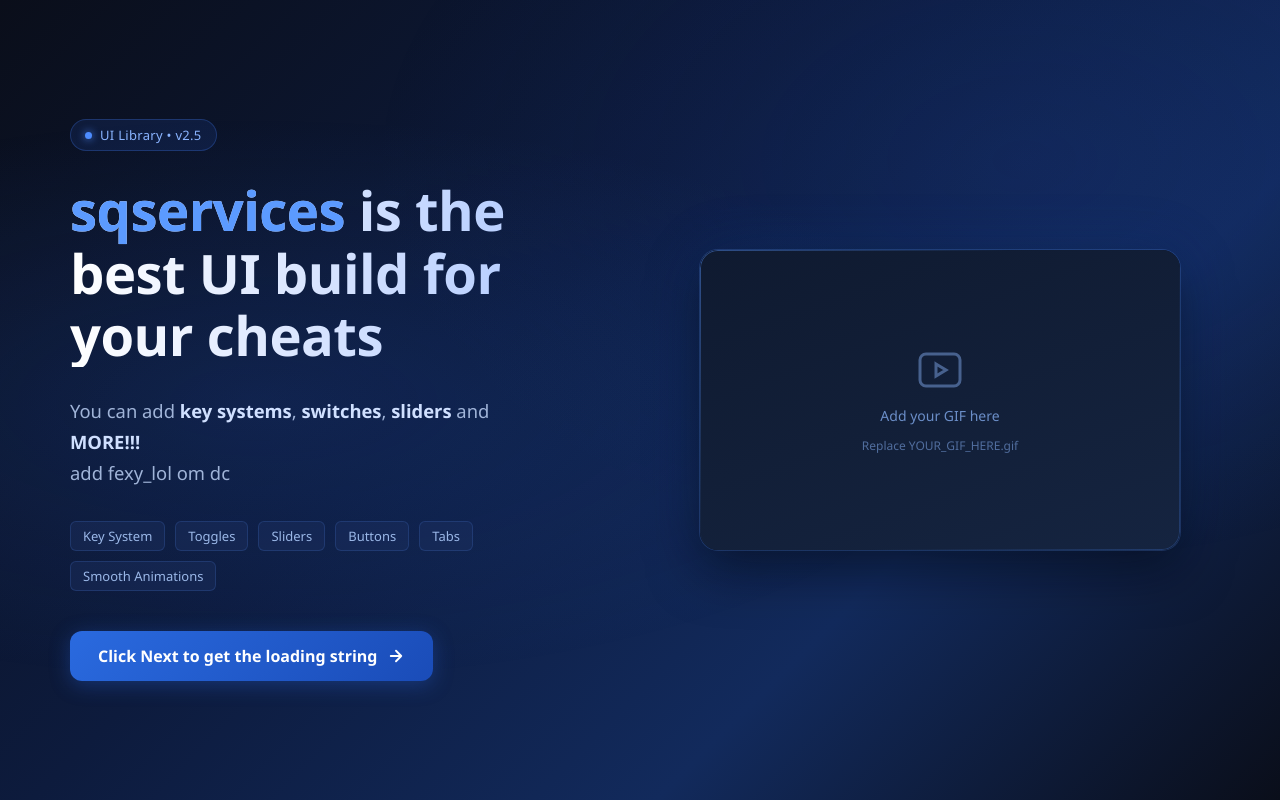
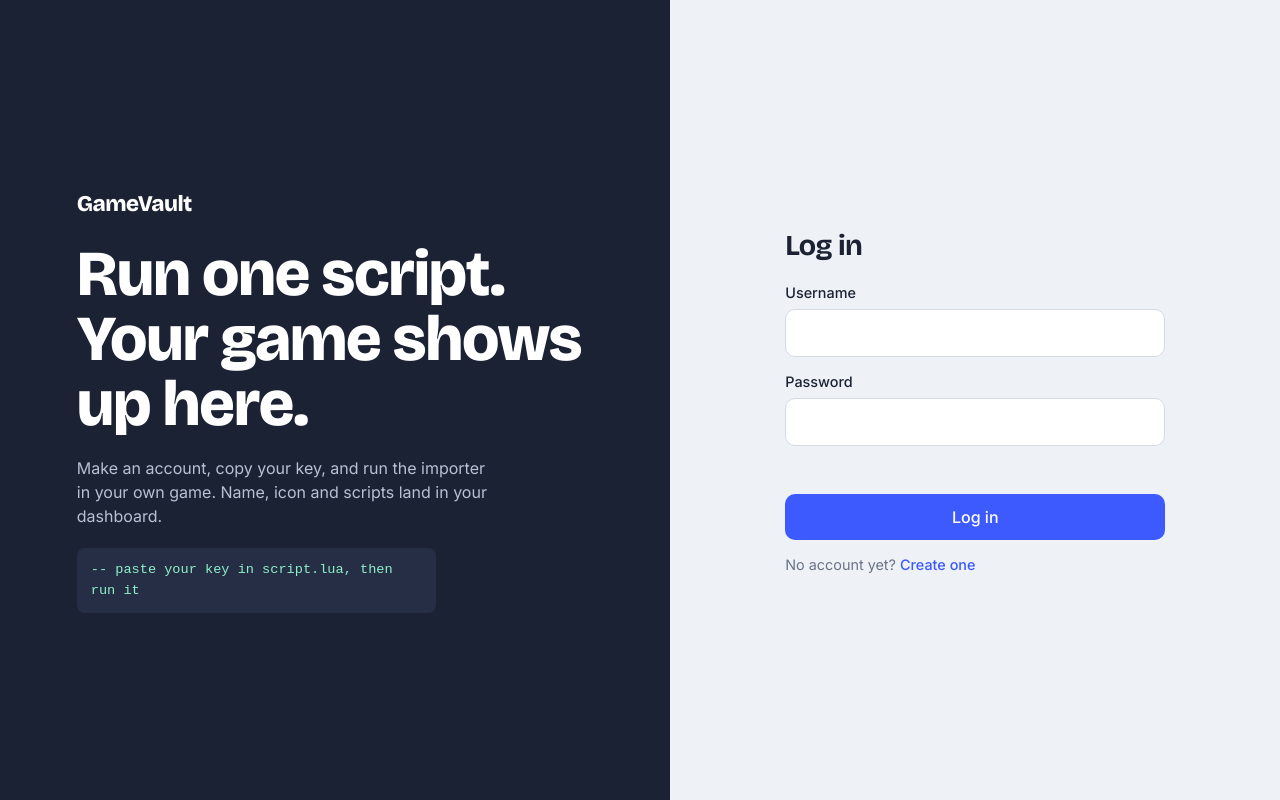
Before and after one commit to 333shop/sqservices.me, a plain HTML site: page index.html in a window 1280 px wide. Drawn offline with nearby package versions, Linux system fonts and the light colour scheme.

Commit message:
Update index.html

```diff
--- a/index.html
+++ b/index.html
@@ -1,316 +1,164 @@
 
 <html lang="en">
 <head>
-    <meta charset="UTF-8">
-    <meta name="viewport" content="width=device-width, initial-scale=1.0">
-    <title>sqservices — Best UI for Your Cheats</title>
-    <style>
-        * {
-            margin: 0;
-            padding: 0;
-            box-sizing: border-box;
-        }
-
-        body {
-            min-height: 100vh;
-            font-family: 'Segoe UI', system-ui, -apple-system, sans-serif;
-            background: linear-gradient(135deg, #0a0e1a 0%, #0d1b3d 40%, #122a5c 70%, #0a0e1a 100%);
-            color: #e0e8ff;
-            overflow-x: hidden;
-            display: flex;
-            align-items: center;
-            justify-content: center;
-        }
-
-        body::before {
-            content: '';
-            position: fixed;
-            inset: 0;
-            background: radial-gradient(ellipse at 20% 50%, rgba(40, 100, 220, 0.15) 0%, transparent 50%),
-                        radial-gradient(ellipse at 80% 20%, rgba(30, 70, 180, 0.12) 0%, transparent 45%);
-            pointer-events: none;
-            z-index: 0;
-        }
-
-        .container {
-            position: relative;
-            z-index: 1;
-            width: 100%;
-            max-width: 1200px;
-            padding: 40px 30px;
-            display: grid;
-            grid-template-columns: 1fr 1fr;
-            gap: 60px;
-            align-items: center;
-        }
-
-        /* LEFT SIDE */
-        .left {
-            display: flex;
-            flex-direction: column;
-            gap: 28px;
-        }
-
-        .badge {
-            display: inline-flex;
-            align-items: center;
-            gap: 8px;
-            background: rgba(40, 90, 200, 0.15);
-            border: 1px solid rgba(70, 130, 255, 0.25);
-            color: #8ab4ff;
-            font-size: 13px;
-            font-weight: 500;
-            padding: 6px 14px;
-            border-radius: 50px;
-            width: fit-content;
-            letter-spacing: 0.3px;
-        }
-
-        .badge::before {
-            content: '';
-            width: 7px;
-            height: 7px;
-            background: #4d8cff;
-            border-radius: 50%;
-            box-shadow: 0 0 8px #4d8cff;
-        }
-
-        h1 {
-            font-size: clamp(2.4rem, 4.5vw, 3.4rem);
-            font-weight: 700;
-            line-height: 1.15;
-            letter-spacing: -0.5px;
-            background: linear-gradient(90deg, #ffffff 0%, #a8c4ff 100%);
-            -webkit-background-clip: text;
-            -webkit-text-fill-color: transparent;
-            background-clip: text;
-        }
-
-        h1 span {
-            color: #5b9aff;
-            -webkit-text-fill-color: #5b9aff;
-        }
-
-        .desc {
-            font-size: 1.15rem;
-            line-height: 1.7;
-            color: #a0b4d8;
-            max-width: 480px;
-        }
-
-        .desc strong {
-            color: #d0e0ff;
-            font-weight: 600;
-        }
-
-        .features {
-            display: flex;
-            flex-wrap: wrap;
-            gap: 10px;
-            margin-top: 4px;
-        }
-
-        .feature-tag {
-            background: rgba(30, 50, 100, 0.4);
-            border: 1px solid rgba(60, 100, 180, 0.3);
-            color: #9bb8e8;
-            font-size: 13px;
-            padding: 5px 12px;
-            border-radius: 6px;
-        }
-
-        .btn-next {
-            margin-top: 12px;
-            display: inline-flex;
-            align-items: center;
-            gap: 10px;
-            background: linear-gradient(135deg, #2a6adf 0%, #1a4cb8 100%);
-            color: white;
-            font-size: 16px;
-            font-weight: 600;
-            padding: 14px 28px;
-            border: none;
-            border-radius: 12px;
-            cursor: pointer;
-            transition: all 0.25s ease;
-            box-shadow: 0 4px 20px rgba(40, 100, 220, 0.35);
-            text-decoration: none;
-            width: fit-content;
-        }
-
-        .btn-next:hover {
-            transform: translateY(-2px);
-            box-shadow: 0 8px 28px rgba(40, 100, 220, 0.5);
-            background: linear-gradient(135deg, #3a7aef 0%, #2558c8 100%);
-        }
-
-        .btn-next:active {
-            transform: translateY(0);
-        }
-
-        .btn-next svg {
-            width: 18px;
-            height: 18px;
-            transition: transform 0.25s ease;
-        }
-
-        .btn-next:hover svg {
-            transform: translateX(4px);
-        }
-
-        /* RIGHT SIDE - GIF PREVIEW */
-        .right {
-            display: flex;
-            justify-content: center;
-            align-items: center;
-        }
-
-        .preview-wrapper {
-            position: relative;
-            width: 100%;
-            max-width: 480px;
-            aspect-ratio: 16 / 10;
-            border-radius: 18px;
-            overflow: hidden;
-            background: #0c1428;
-            box-shadow:
-                0 0 0 1px rgba(80, 130, 220, 0.25),
-                0 20px 50px rgba(0, 0, 0, 0.5),
-                0 0 60px rgba(40, 100, 220, 0.15);
-        }
-
-        /* smooth gradient border */
-        .preview-wrapper::before {
-            content: '';
-            position: absolute;
-            inset: 0;
-            border-radius: 18px;
-            padding: 1px;
-            background: linear-gradient(135deg, rgba(90, 150, 255, 0.45), transparent 40%, transparent 60%, rgba(60, 110, 200, 0.35));
-            -webkit-mask: linear-gradient(#fff 0 0) content-box, linear-gradient(#fff 0 0);
-            -webkit-mask-composite: xor;
-            mask-composite: exclude;
-            pointer-events: none;
-            z-index: 2;
-        }
-
-        .preview-wrapper img {
-            width: 100%;
-            height: 100%;
-            object-fit: cover;
-            display: block;
-            border-radius: 18px;
-        }
-
-        /* placeholder shown only if GIF fails to load */
-        .preview-placeholder {
-            position: absolute;
-            inset: 0;
-            display: flex;
-            flex-direction: column;
-            align-items: center;
-            justify-content: center;
-            gap: 12px;
-            background: linear-gradient(160deg, #0f1a30 0%, #152440 100%);
-            color: #6b8ec8;
-            font-size: 14px;
-            z-index: 1;
-        }
-
-        .preview-placeholder svg {
-            width: 48px;
-            height: 48px;
-            opacity: 0.6;
-        }
-
-        /* responsive */
-        @media (max-width: 900px) {
-            .container {
-                grid-template-columns: 1fr;
-                gap: 50px;
-                text-align: center;
-            }
-
-            .left {
-                align-items: center;
-            }
-
-            .desc {
-                max-width: 100%;
-            }
-
-            .badge {
-                margin: 0 auto;
-            }
-
-            .features {
-                justify-content: center;
-            }
-
-            .btn-next {
-                margin: 12px auto 0;
-            }
-        }
-    </style>
+<meta charset="UTF-8">
+<meta name="viewport" content="width=device-width, initial-scale=1">
+<title>sqservices.me</title>
+<link href="https://fonts.googleapis.com/css2?family=Bricolage+Grotesque:wght@500;700;800&family=Inter:wght@400;500&display=swap" rel="stylesheet">
+<style>
+:root{--paper:#EEF1F6;--card:#fff;--ink:#1B2233;--mute:#6A7488;--rule:#D5DBE6;--accent:#3D5AFE;--ok:#16A57A;--bad:#D8344A;--code:#141A2B}
+*{box-sizing:border-box;margin:0}
+body{background:var(--paper);color:var(--ink);font:400 16px/1.5 Inter,system-ui,sans-serif;min-height:100vh}
+h1,h2,h3,.brand{font-family:"Bricolage Grotesque",Inter,sans-serif;letter-spacing:-.02em}
+button,input{font:inherit}
+:focus-visible{outline:3px solid var(--accent);outline-offset:2px}
+.hidden{display:none!important}
+header{display:flex;justify-content:space-between;align-items:center;padding:16px 5vw;border-bottom:1px solid var(--rule);background:var(--card)}
+.brand{font-weight:800;font-size:1.4rem}
+.btn{background:var(--accent);color:#fff;border:0;border-radius:10px;padding:11px 18px;font-weight:500;cursor:pointer}
+.btn.ghost{background:transparent;color:var(--ink);border:1px solid var(--rule)}
+.btn:hover{filter:brightness(1.08)}
+/* auth */
+#auth{display:grid;grid-template-columns:1.1fr 1fr;min-height:100vh}
+.pitch{background:var(--ink);color:#fff;padding:10vh 6vw;display:flex;flex-direction:column;justify-content:center;gap:20px}
+.pitch h1{font-size:clamp(2.4rem,5vw,4rem);line-height:1.02;font-weight:800}
+.pitch p{color:#B8C0D4;max-width:42ch}
+.pitch code{background:#262E45;padding:12px 14px;border-radius:8px;font-size:.85rem;color:#8EF0C8;display:block;max-width:44ch}
+.formwrap{display:flex;align-items:center;justify-content:center;padding:32px}
+form{width:100%;max-width:380px;display:flex;flex-direction:column;gap:14px}
+form h2{font-size:1.8rem}
+label{font-weight:500;font-size:.9rem;display:flex;flex-direction:column;gap:6px}
+input{padding:12px 14px;border:1px solid var(--rule);border-radius:10px;background:var(--card)}
+.err{color:var(--bad);min-height:1.4em;font-size:.9rem}
+.switch{color:var(--mute);font-size:.9rem}
+.switch a{color:var(--accent);cursor:pointer;font-weight:500}
+/* dashboard */
+main{padding:32px 5vw;max-width:1200px;margin:auto}
+.keybox{background:var(--card);border:1px solid var(--rule);border-radius:14px;padding:16px 18px;margin:16px 0 32px;display:flex;gap:12px;align-items:center;flex-wrap:wrap}
+.keybox code{background:var(--paper);padding:8px 12px;border-radius:8px;flex:1;min-width:200px;overflow-x:auto;white-space:nowrap}
+.grid{display:grid;grid-template-columns:repeat(auto-fill,minmax(210px,1fr));gap:20px}
+.game{background:var(--card);border:1px solid var(--rule);border-radius:14px;overflow:hidden;cursor:pointer;text-align:left;padding:0;transition:transform .15s,border-color .15s}
+.game:hover{transform:translateY(-3px);border-color:var(--accent)}
+.game img,.game .noimg{width:100%;aspect-ratio:1;object-fit:cover;background:#DDE3EE;display:block}
+.game div.meta{padding:12px 14px}
+.game b{display:block;font-family:"Bricolage Grotesque";font-size:1.05rem}
+.game span{color:var(--mute);font-size:.85rem}
+.empty{border:2px dashed var(--rule);border-radius:14px;padding:48px;text-align:center;color:var(--mute)}
+/* file viewer */
+.viewer{display:grid;grid-template-columns:300px 1fr;gap:20px;margin-top:20px}
+.files{background:var(--card);border:1px solid var(--rule);border-radius:14px;max-height:70vh;overflow:auto;padding:8px}
+.files button{display:block;width:100%;text-align:left;background:none;border:0;padding:8px 10px;border-radius:8px;cursor:pointer;font-size:.85rem;word-break:break-all}
+.files button:hover,.files button.on{background:#E3E8FF;color:var(--accent)}
+pre{background:var(--code);color:#D7E0FF;border-radius:14px;padding:18px;overflow:auto;max-height:70vh;font:13px/1.55 ui-monospace,Menlo,Consolas,monospace;white-space:pre}
+.head{display:flex;gap:16px;align-items:center}
+.head img{width:72px;height:72px;border-radius:14px;object-fit:cover}
+@media(max-width:800px){#auth{grid-template-columns:1fr}.pitch{padding:40px 24px}.viewer{grid-template-columns:1fr}}
+@media(prefers-reduced-motion:reduce){*{transition:none!important}}
+</style>
 </head>
 <body>
-    <div class="container">
-        <!-- LEFT -->
-        <div class="left">
-            <div class="badge">UI Library • v2.5</div>
 
-            <h1>
-                <span>sqservices</span> is the best UI build for your cheats
-            </h1>
+<section id="auth">
+  <div class="pitch">
+    <div class="brand">GameVault</div>
+    <h1>Run one script. Your game shows up here.</h1>
+    <p>Make an account, copy your key, and run the importer in your own game. Name, icon and scripts land in your dashboard.</p>
+    <code>-- paste your key in script.lua, then run it</code>
+  </div>
+  <div class="formwrap">
+    <form id="authForm">
+      <h2 id="authTitle">Log in</h2>
+      <label>Username<input id="u" autocomplete="username" required></label>
+      <label>Password<input id="p" type="password" autocomplete="current-password" required></label>
+      <div class="err" id="err" role="alert"></div>
+      <button class="btn" id="authBtn">Log in</button>
+      <p class="switch"><span id="swText">No account yet?</span> <a id="swLink" tabindex="0">Create one</a></p>
+    </form>
+  </div>
+</section>
 
-            <p class="desc">
-                You can add <strong>key systems</strong>, <strong>switches</strong>, <strong>sliders</strong> and <strong>MORE!!!</strong><br>
-                add fexy_lol om dc
-            </p>
+<section id="app" class="hidden">
+  <header><div class="brand">GameVault</div><div><span id="who" style="margin-right:12px;color:var(--mute)"></span><button class="btn ghost" id="logout">Log out</button></div></header>
+  <main>
+    <div id="listView">
+      <h2>Your games</h2>
+      <div class="keybox"><b>Your API key</b><code id="key"></code><button class="btn ghost" id="copy">Copy key</button></div>
+      <div class="grid" id="grid"></div>
+    </div>
+    <div id="gameView" class="hidden">
+      <button class="btn ghost" id="back">Back to games</button>
+      <div class="head" style="margin-top:20px"><img id="gImg" alt=""><h2 id="gName"></h2></div>
+      <div class="viewer"><div class="files" id="files"></div><pre id="code">Select a file</pre></div>
+    </div>
+  </main>
+</section>
 
-            <div class="features">
-                <span class="feature-tag">Key System</span>
-                <span class="feature-tag">Toggles</span>
-                <span class="feature-tag">Sliders</span>
-                <span class="feature-tag">Buttons</span>
-                <span class="feature-tag">Tabs</span>
-                <span class="feature-tag">Smooth Animations</span>
-            </div>
+<script>
+const $ = id => document.getElementById(id);
+let mode = "login", token = localStorage.getItem("gv_token");
 
-            <a href="docs.html" class="btn-next">
-                Click Next to get the loading string
-                <svg viewBox="0 0 24 24" fill="none" stroke="currentColor" stroke-width="2.5" stroke-linecap="round" stroke-linejoin="round">
-                    <path d="M5 12h14M12 5l7 7-7 7"/>
-                </svg>
-            </a>
-        </div>
+const api = async (url, opts = {}) => {
+  const r = await fetch(url, { ...opts, headers: { "Content-Type": "application/json", Authorization: "Bearer " + token } });
+  const d = await r.json();
+  if (!r.ok) throw new Error(d.error || "Something went wrong.");
+  return d;
+};
 
-        <!-- RIGHT - GIF PREVIEW -->
-        <div class="right">
-            <div class="preview-wrapper">
-                <!--
-                    PUT YOUR GIF HERE
-                    Example: src="preview.gif"
-                    or a full URL: src="https://i.imgur.com/yourgif.gif"
-                -->
-                <img
-                    src="preview.gif"
-                    alt="UI Preview"
-                    onerror="this.style.display='none'; document.getElementById('placeholder').style.display='flex';"
-                    onload="document.getElementById('placeholder').style.display='none';"
-                >
+function setMode(m) {
+  mode = m;
+  const login = m === "login";
+  $("authTitle").textContent = $("authBtn").textContent = login ? "Log in" : "Create account";
+  $("swText").textContent = login ? "No account yet?" : "Already have an account?";
+  $("swLink").textContent = login ? "Create one" : "Log in";
+  $("p").autocomplete = login ? "current-password" : "new-password";
+  $("err").textContent = "";
+}
+$("swLink").onclick = () => setMode(mode === "login" ? "signup" : "login");
 
-                <!-- Placeholder (shows only if GIF is missing / broken) -->
-                <div class="preview-placeholder" id="placeholder">
-                    <svg viewBox="0 0 24 24" fill="none" stroke="currentColor" stroke-width="1.5">
-                        <rect x="2" y="4" width="20" height="16" rx="3"/>
-                        <path d="M10 9l5 3-5 3V9z"/>
-                    </svg>
-                    <span>Add your GIF here</span>
-                    <span style="font-size:12px;opacity:0.7;">Replace YOUR_GIF_HERE.gif</span>
-                </div>
-            </div>
-        </div>
-    </div>
+$("authForm").onsubmit = async e => {
+  e.preventDefault();
+  try {
+    const d = await api("/api/" + mode, { method: "POST", body: JSON.stringify({ username: $("u").value, password: $("p").value }) });
+    token = d.token; localStorage.setItem("gv_token", token); start();
+  } catch (x) { $("err").textContent = x.message; }
+};
+
+$("logout").onclick = () => { localStorage.removeItem("gv_token"); location.reload(); };
+$("copy").onclick = () => { navigator.clipboard.writeText($("key").textContent); $("copy").textContent = "Copied"; setTimeout(() => $("copy").textContent = "Copy key", 1500); };
+$("back").onclick = () => { $("gameView").classList.add("hidden"); $("listView").classList.remove("hidden"); };
+
+async function start() {
+  try {
+    const me = await api("/api/me");
+    $("auth").classList.add("hidden"); $("app").classList.remove("hidden");
+    $("who").textContent = me.username; $("key").textContent = me.apiKey;
+    const games = await api("/api/games");
+    $("grid").innerHTML = games.length ? "" : '<div class="empty" style="grid-column:1/-1">No games yet. Run script.lua in your game to import one.</div>';
+    games.forEach(g => {
+      const b = document.createElement("button");
+      b.className = "game";
+      b.innerHTML = (g.image ? `<img src="${g.image}" alt="">` : '<div class="noimg"></div>') + `<div class="meta"><b></b><span>${g.fileCount} files</span></div>`;
+      b.querySelector("b").textContent = g.name;
+      b.onclick = () => openGame(g.id);
+      $("grid").appendChild(b);
+    });
+  } catch { localStorage.removeItem("gv_token"); }
+}
+
+async function openGame(id) {
+  const g = await api("/api/games/" + id);
+  $("listView").classList.add("hidden"); $("gameView").classList.remove("hidden");
+  $("gName").textContent = g.name; $("gImg").src = g.image || ""; $("code").textContent = "Select a file";
+  $("files").innerHTML = "";
+  g.files.forEach(f => {
+    const b = document.createElement("button");
+    b.textContent = f.path;
+    b.onclick = () => { document.querySelectorAll(".files .on").forEach(x => x.classList.remove("on")); b.classList.add("on"); $("code").textContent = f.content; };
+    $("files").appendChild(b);
+  });
+}
+
+if (token) start();
+</script>
 </body>
 </html>
```
